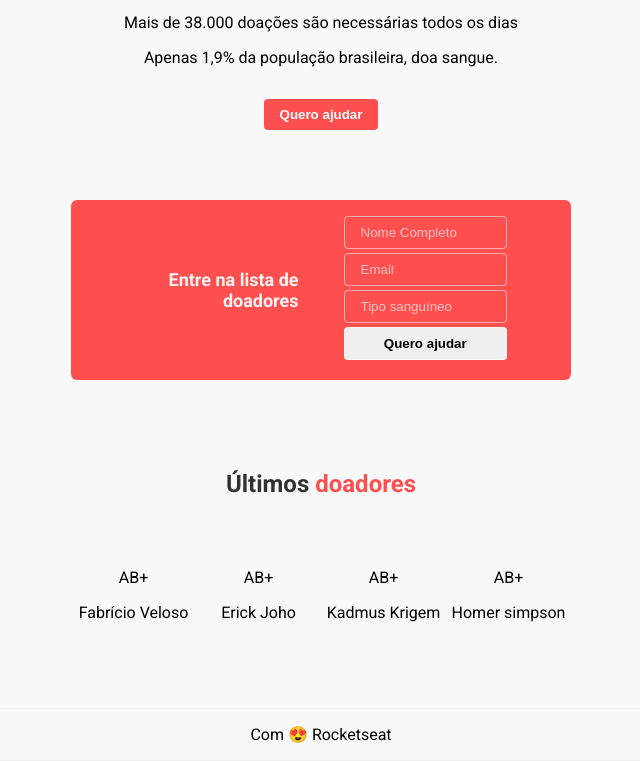
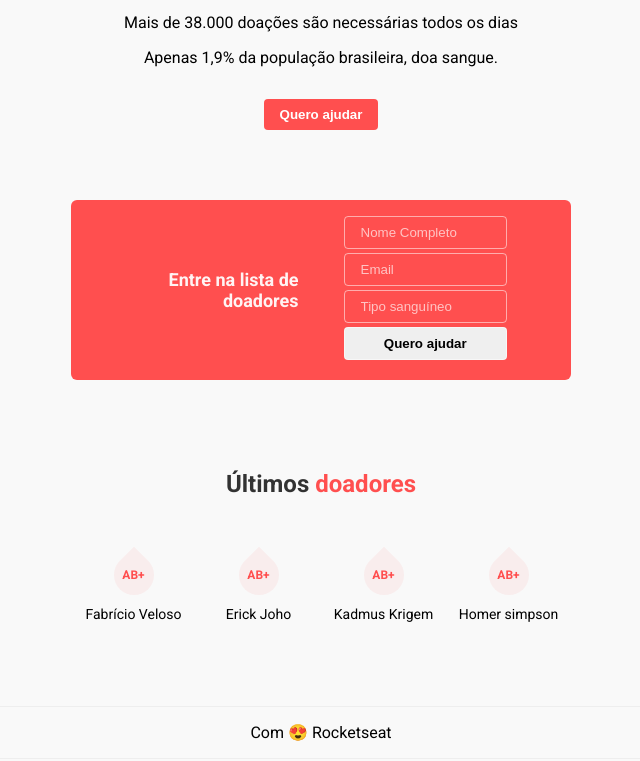
Before and after one commit to FVjesus/Doe_Project, a plain HTML site: page web/index.html in a window 1280 px wide. Shown: the part 286-1047 px from the top of the page, without its empty margins (319-959 px from the left). Drawn offline with Linux system fonts and the light colour scheme.

Commit message:
Includes donnor colors

```diff
--- a/web/style.css
+++ b/web/style.css
@@ -56,6 +56,7 @@ header button {
     width: 120px;
     margin: 70px 0;
 }
+
 section.form {
     display: grid;
     grid-template-columns: 1fr 1fr;
@@ -91,6 +92,32 @@ main .donors {
     grid-template-columns: 1fr 1fr 1fr 1fr;
 }
 
+.blood {
+    color: #ff4f4f;
+    font-weight: bold;
+    font-size: 12px;
+    display: flex;
+    align-items: center;
+    justify-content: center;
+    position: relative;
+}
+
+.blood::before {
+    content: "";
+    background-color: #ff4f4f11;
+    width: 40px;
+    height: 40px;
+    position: absolute;
+    border-radius: 50%;
+    border-top-right-radius: 0;
+    transform: rotate(-45deg);
+}
+
+.donor p {
+    margin-top: 24px;
+    font-size: 14px;
+}
+
 footer {
     margin-top: auto;
     padding: 16px;
```
